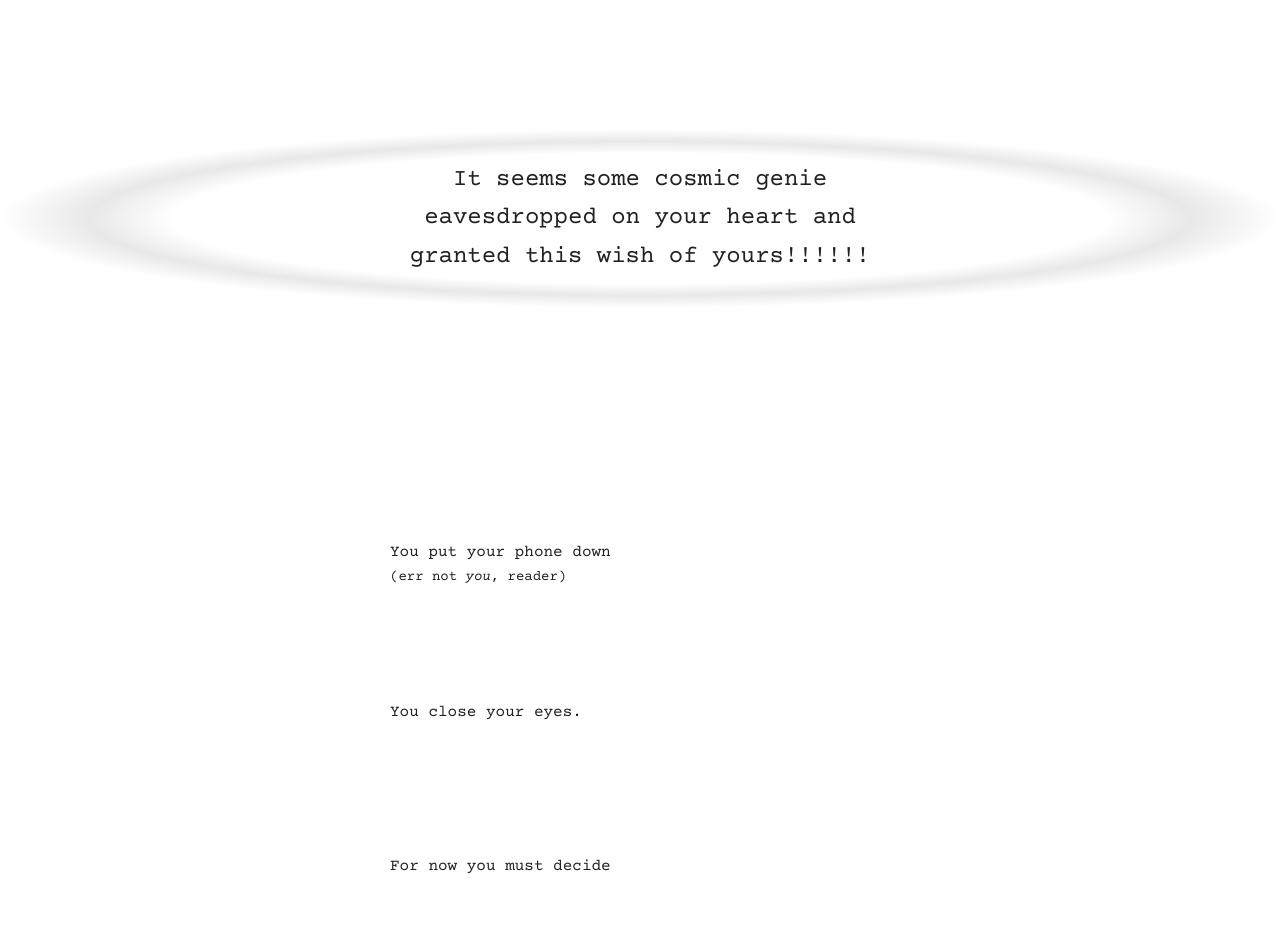
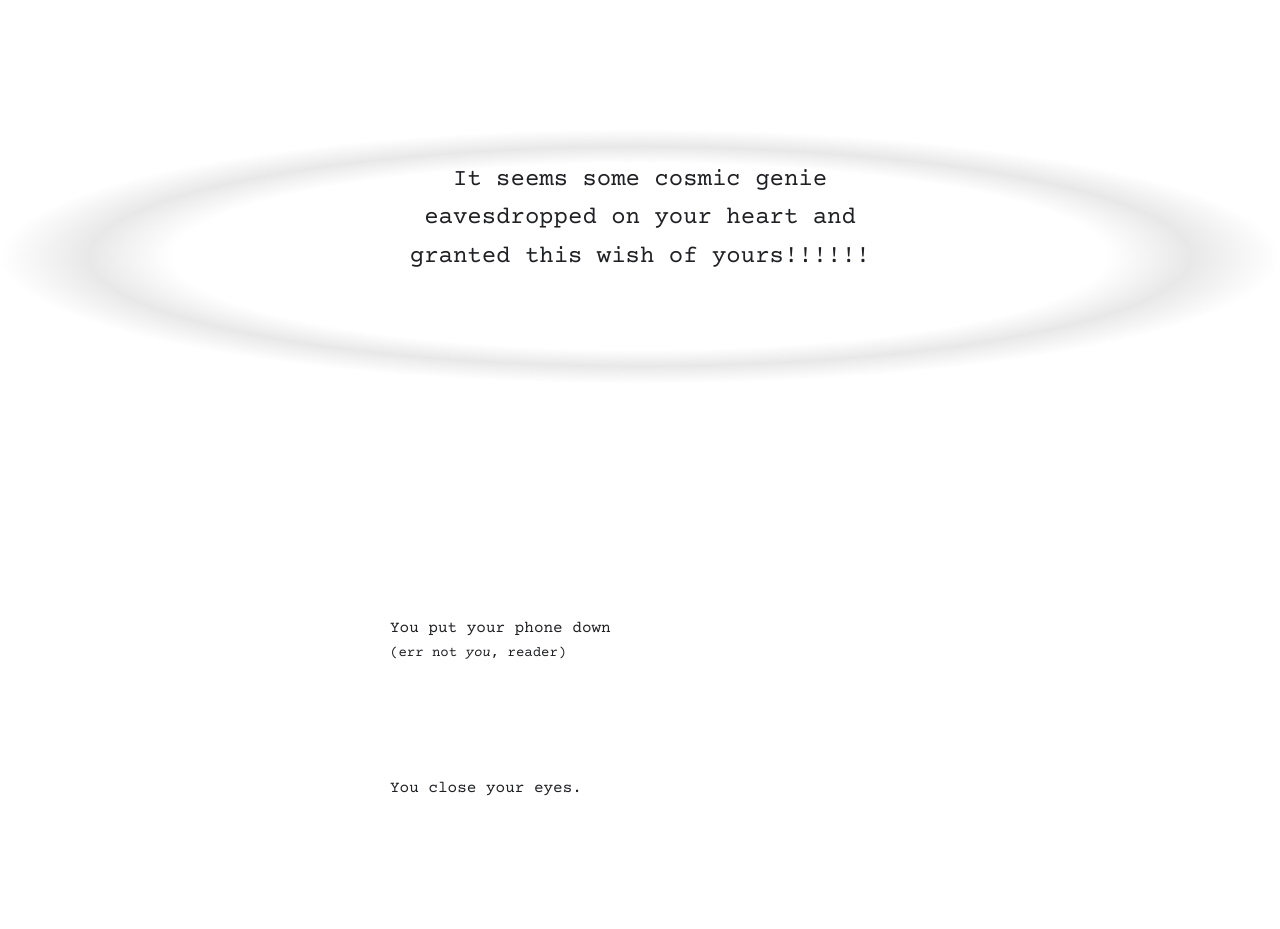
Before and after one commit to vrk/receiptprinterrpg, an Eleventy site: page index.md in a window 1280 px wide. Shown: the part 4080-5009 px from the top of the page. Built offline with nearby package versions, Linux system fonts and the light colour scheme; Eleventy itself is replaced by a stand-in of ours; files that its build step writes are made by us from their sources.

Commit message:
min height

```diff
--- a/css/style.css
+++ b/css/style.css
@@ -122,6 +122,10 @@ span.little {
 
 }
 
+.cosmic p {
+  min-height: 191px;
+}
+
 .conclusion {
   padding-top: 300px;
   padding-bottom: 300px;
```
